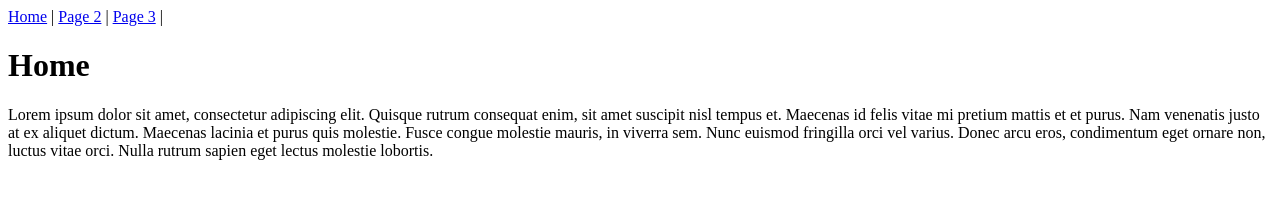
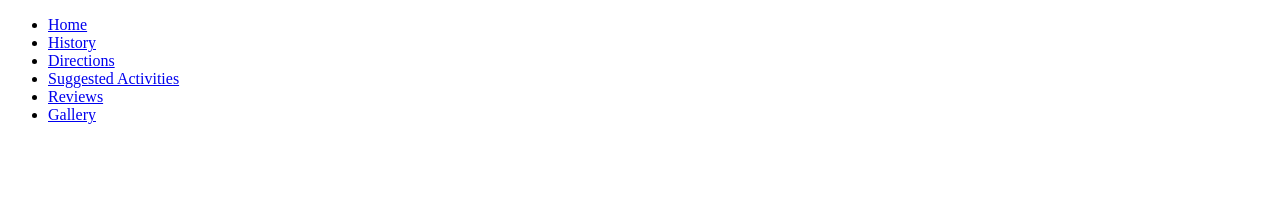
Before and after one commit to victoriaangkeer/myfirstweb.github.io, a plain HTML site: page index.html in a window 1280 px wide. Drawn offline with Linux system fonts and the light colour scheme.

Commit message:
Update index.html

```diff
--- a/index.html
+++ b/index.html
@@ -1,18 +1,21 @@
 <!DOCTYPE html>
 <html>
 <head>
-    <meta charset="utf-8" />
-    <title>Home</title>
+    <title>Kranji Marshes</title>
+    <link rel="stylesheet" type="text/css" href="style.css>
 </head>
 <body>
-    <nav>
-        <a href="index.html">Home</a> |
-        <a href="page2.html">Page 2</a> |
-        <a href="page3.html">Page 3</a> |
-    </nav>
-    <h1>Home</h1>
-    <p>
-        Lorem ipsum dolor sit amet, consectetur adipiscing elit. Quisque rutrum consequat enim, sit amet suscipit nisl tempus et. Maecenas id felis vitae mi pretium mattis et et purus. Nam venenatis justo at ex aliquet dictum. Maecenas lacinia et purus quis molestie. Fusce congue molestie mauris, in viverra sem. Nunc euismod fringilla orci vel varius. Donec arcu eros, condimentum eget ornare non, luctus vitae orci. Nulla rutrum sapien eget lectus molestie lobortis.
-    </p>
+    <header>
+         <div class= "main">
+               <ul>
+                           <li><a href="#">Home</a></li>
+                           <li><a href="#">History</a></li>
+                           <li><a href="#">Directions</a></li>
+                           <li><a href="#">Suggested Activities</a></li>
+                           <li><a href="#">Reviews</a></li>
+                           <li><a href="#">Gallery</a></li>
+               </ul>
+             </div>
+       </header>
 </body>
 </html>
```
